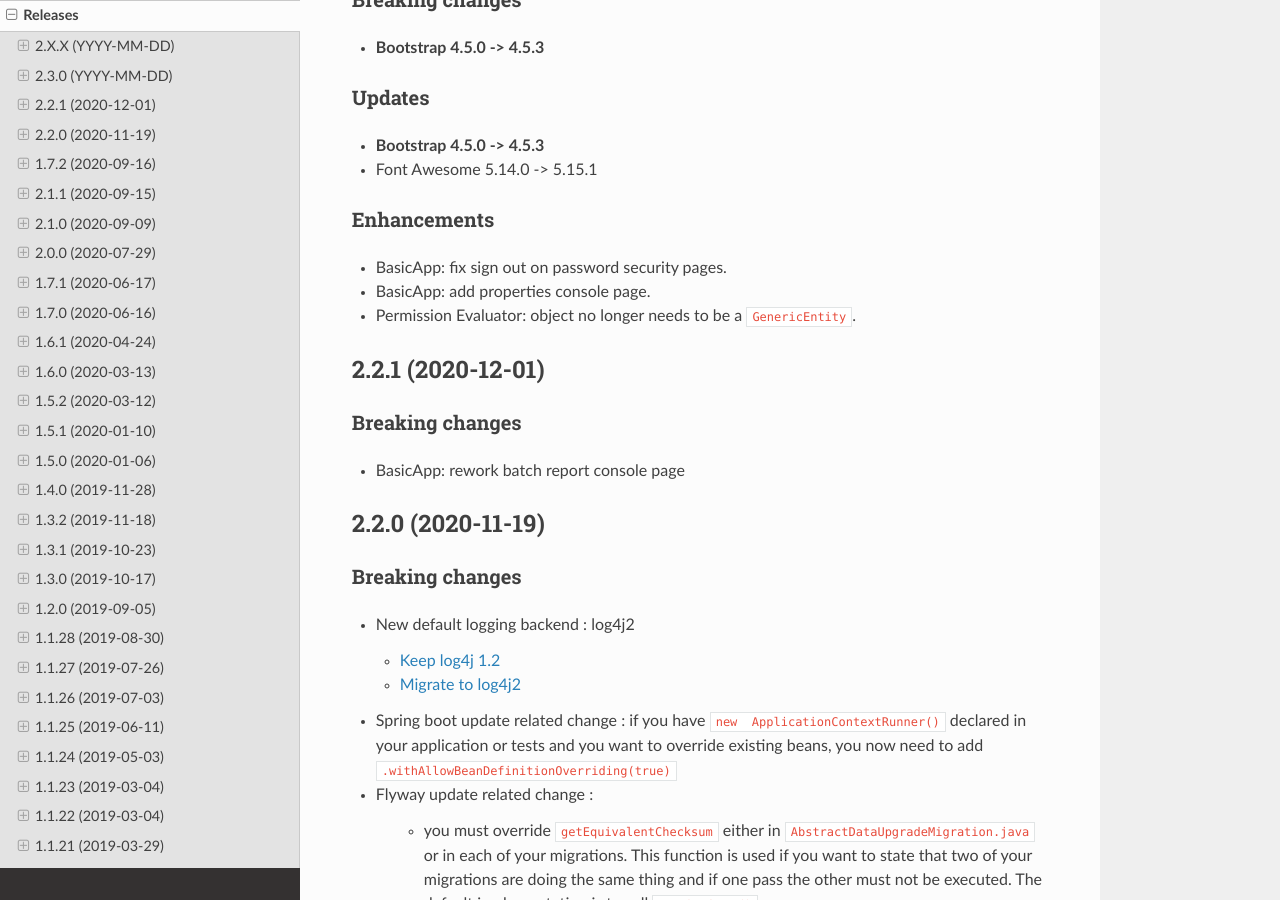
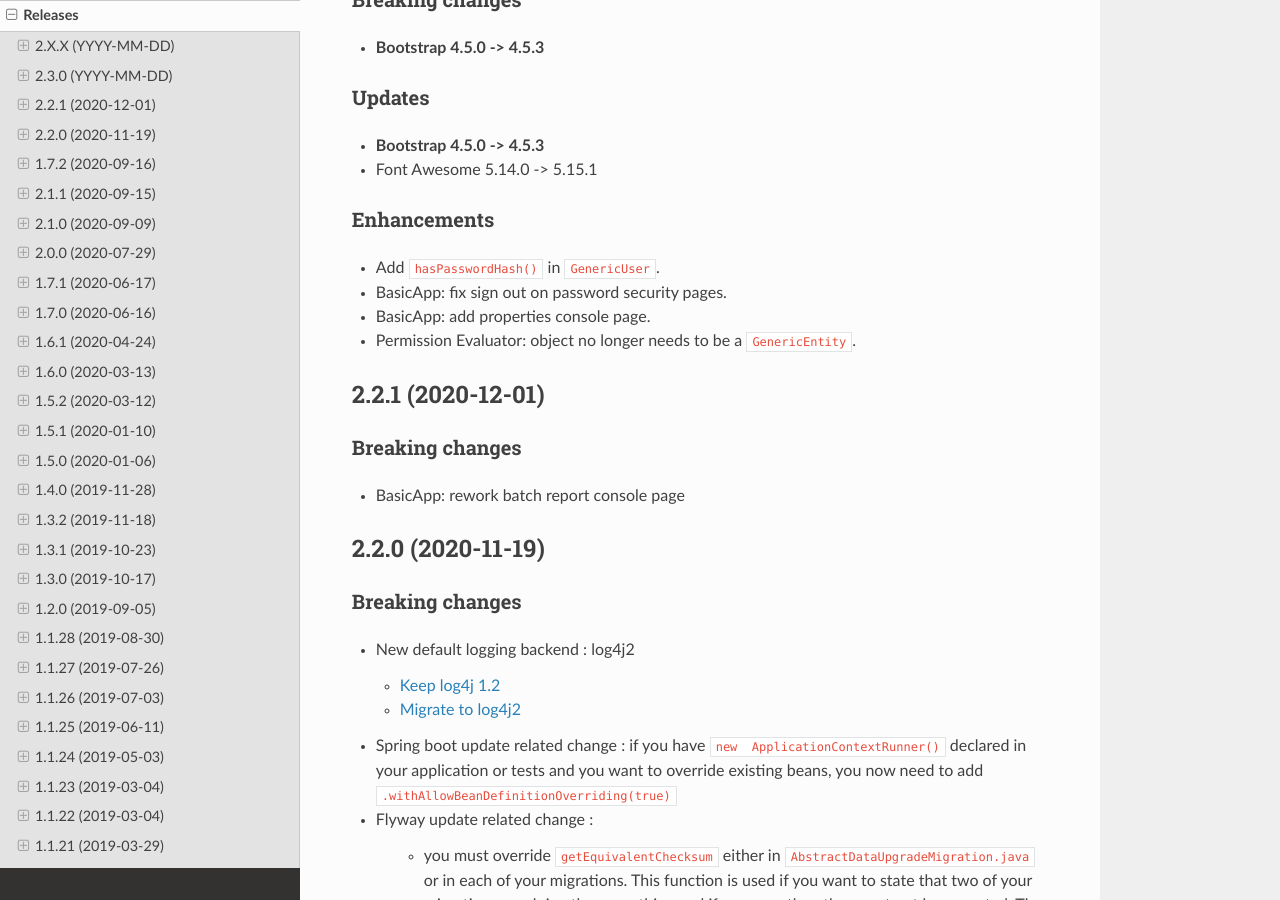
Before and after one commit to igloo-project/igloo-doc, a Sphinx documentation site: the page built from source/release-notes/releases.rst, in a window 1280 px wide and 900 px high, scrolled down 508 px. Built offline with Sphinx 7.4.7 and the Read the Docs theme 2.0.0, drawn with Linux system fonts in a browser that asks for light colours.

Commit message:
2.3.0: release notes

```diff
--- a/source/release-notes/releases.rst
+++ b/source/release-notes/releases.rst
@@ -38,6 +38,7 @@ Updates
 Enhancements
 ************
 
+* Add ``hasPasswordHash()`` in ``GenericUser``.
 * BasicApp: fix sign out on password security pages.
 * BasicApp: add properties console page.
 * Permission Evaluator: object no longer needs to be a ``GenericEntity``.
```
